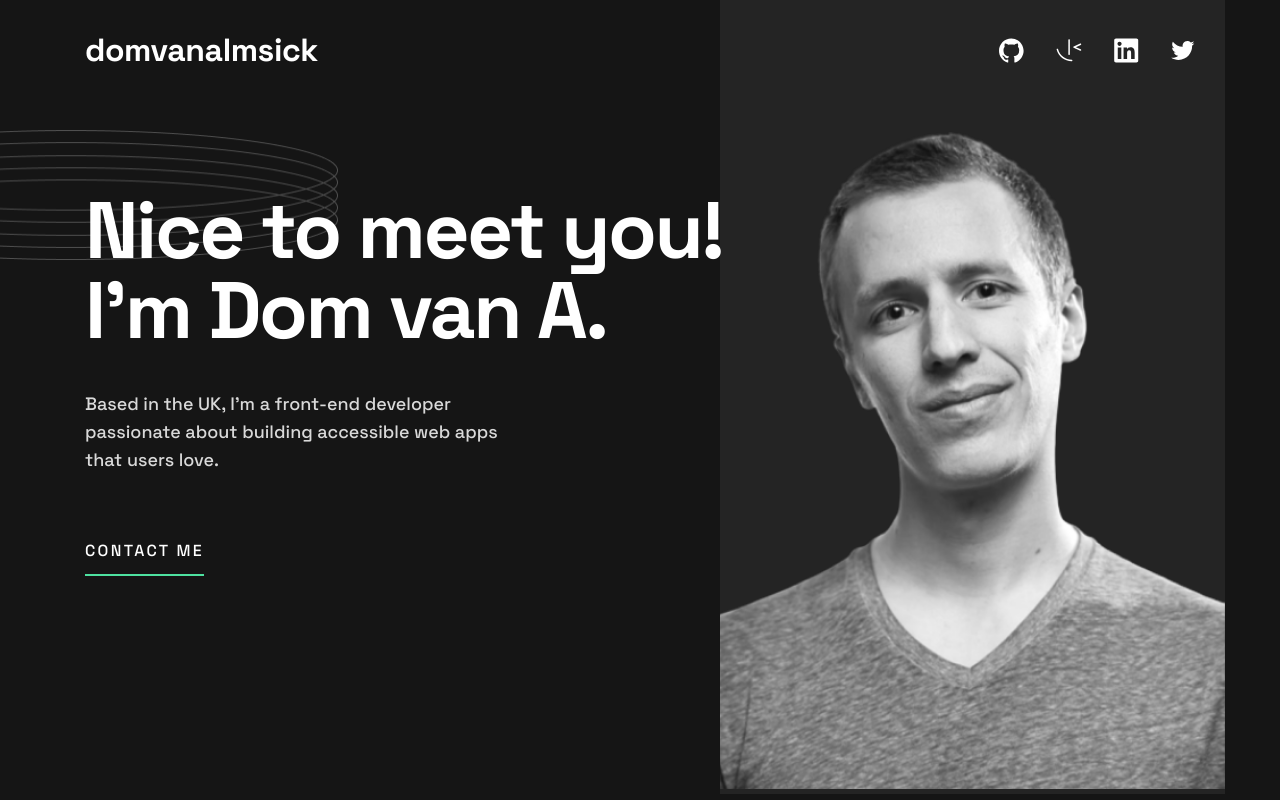
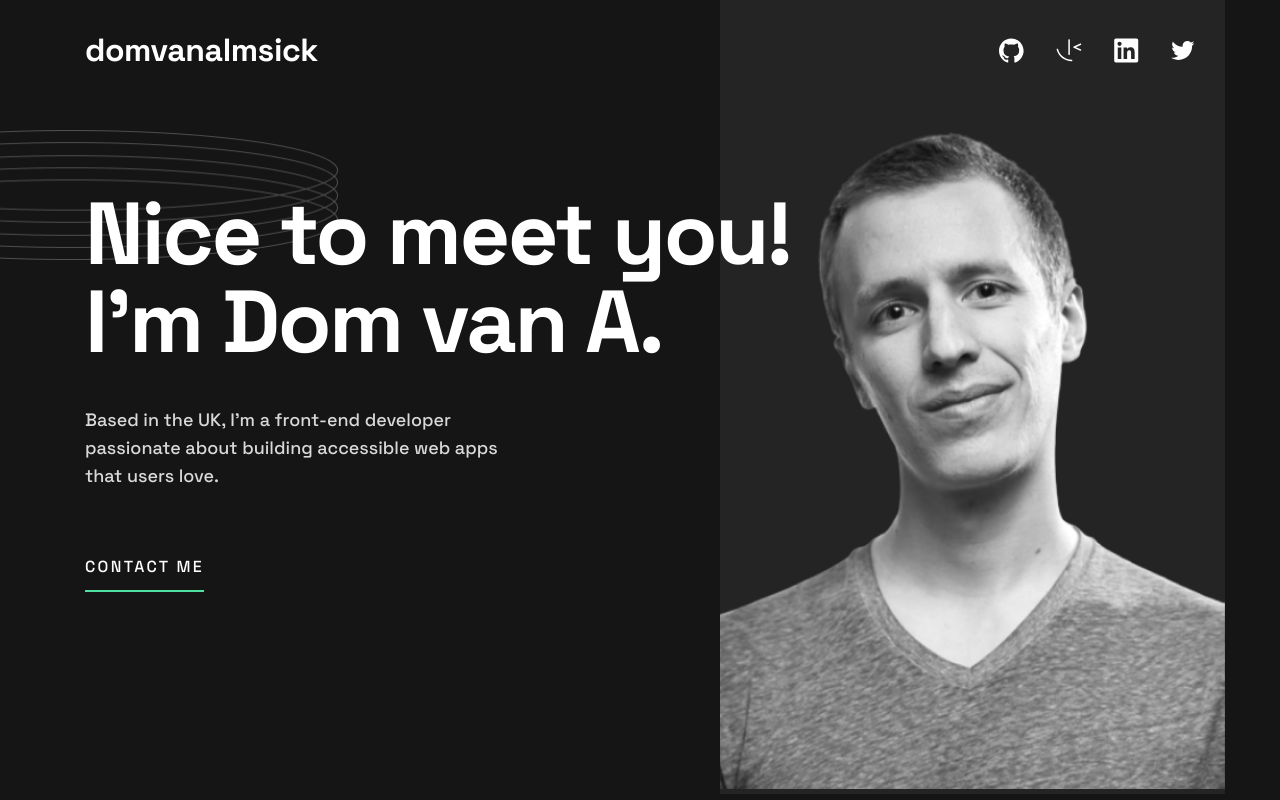
Before and after one commit to dominicva/dev-pfolio, a React (Create React App) app: page / in a window 1280 px wide. Built offline with nearby package versions, Linux system fonts and the light colour scheme.

Commit message:
fix: font size css variable

```diff
--- a/src/index.css
+++ b/src/index.css
@@ -9,7 +9,7 @@
   --accent-red: #ff6f5b;
 
   /* font sizing */
-  --xl: 80px;
+  --xl: 88px;
 }
 
 *,
```
